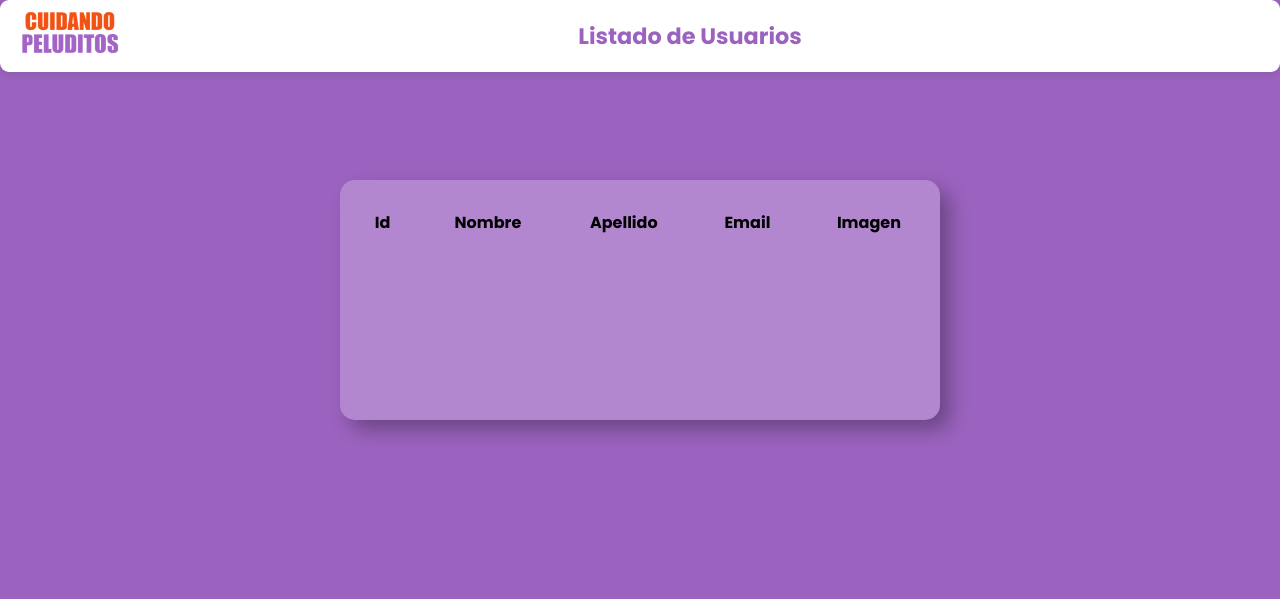
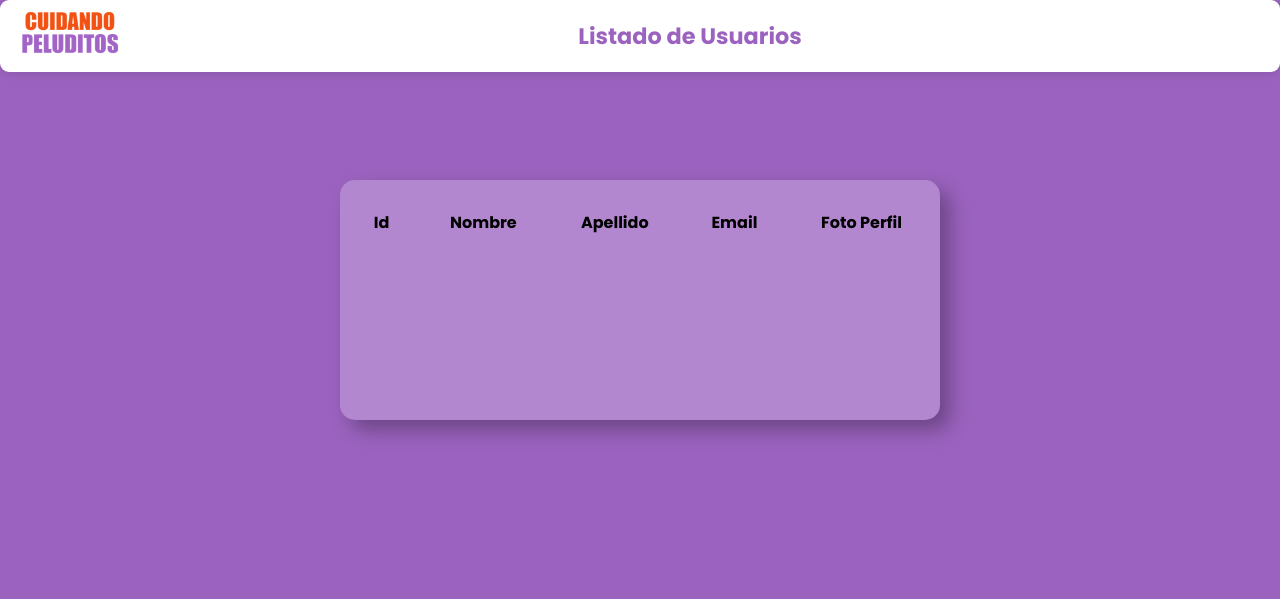
Before and after one commit to MaruValletto/Proyecto_VFinal, a Flask app: template Templates/listado.html in a window 1280 px wide. Shown: the top 599 px of the page. Run offline with Flask 3, Linux system fonts and the light colour scheme; the template is opened without the code that fills it, so the values that code supplies are empty.

Commit message:
Avance modificar

```diff
--- a/Templates/listado.html
+++ b/Templates/listado.html
@@ -4,7 +4,7 @@
 <head>
     <meta charset="UTF-8">
     <meta name="viewport" content="width=device-width, initial-scale=1.0">
-    <title>Listado</title>
+    <title>Listado de Usuarios</title>
     <!-- Iconos Link -->
     <link rel="stylesheet" href="https://cdn.jsdelivr.net/npm/bootstrap-icons@1.11.3/font/bootstrap-icons.min.css">
     <!-- Link Estilos -->
@@ -40,7 +40,7 @@
                     <th>Nombre</th>
                     <th>Apellido</th>
                     <th>Email</th>
-                    <th>Imagen</th>
+                    <th>Foto Perfil</th>
                 </tr>
             </thead>
             <tbody id="tablaUsuarios"> </tbody>
@@ -71,7 +71,7 @@
 
             //Esta función maneja los datos convertidos del JSON.
             .then(function (data) {
-                let tablausuarios = document.getElementById('tablausuarios'); //Selecciona el elemento del DOM donde se mostrarán los usuarios.
+                let tablausuarios = document.getElementById('tablaUsuarios'); //Selecciona el elemento del DOM donde se mostrarán los usuarios.
 
                 // Iteramos sobre cada usuario y agregamos filas a la tabla
                 for (let usuario of data) {
@@ -81,7 +81,7 @@
                         '<td align="right">' + usuario.apellido + '</td>' +
                         '<td align="right">' + usuario.email + '</td>' +
                         // Mostrar miniatura de la imagen
-                        '<td><img src=./static/imagenes/' + usuario.imagen_url + ' alt="Imagen del usuario" style="width: 100px;"></td>' + '<td align="right">' + usuario.proveedor + '</td>';
+                        '<td><img src=../Static/img' + usuario.imagen_url + ' alt="Imagen del usuario" style="width: 100px;"></td>' + '<td align="right">' + usuario.proveedor + '</td>';
 
                     //Al subir al servidor, deberá utilizarse la siguiente ruta. USUARIO debe ser reemplazado por el nombre de usuario de Pythonanywhere
                     //'<td><img src=https://www.pythonanywhere.com/user/USUARIO/files/home/USUARIO/mysite/static/imagenes/' + usuario.imagen_url +' alt="Imagen del usuario" style="width: 100px;"></td>' + '<td align="right">' + usuario.proveedor + '</td>';
--- a/app.py
+++ b/app.py
@@ -49,7 +49,7 @@ class Usuarios:
         self.cursor.execute('''CREATE TABLE IF NOT EXISTS usuarios (
             id INT AUTO_INCREMENT PRIMARY KEY,
             nombre VARCHAR(255) NOT NULL,
-            apellido VARCHAR(255) NOT NULL UNIQUE,
+            apellido VARCHAR(255) NOT NULL,
             email VARCHAR(255) NOT NULL,
             imagen_url VARCHAR(255)
         )''')
```
Also changed, not shown: Static/img/Julian_Alvarez_1720223389.jpg (added).
